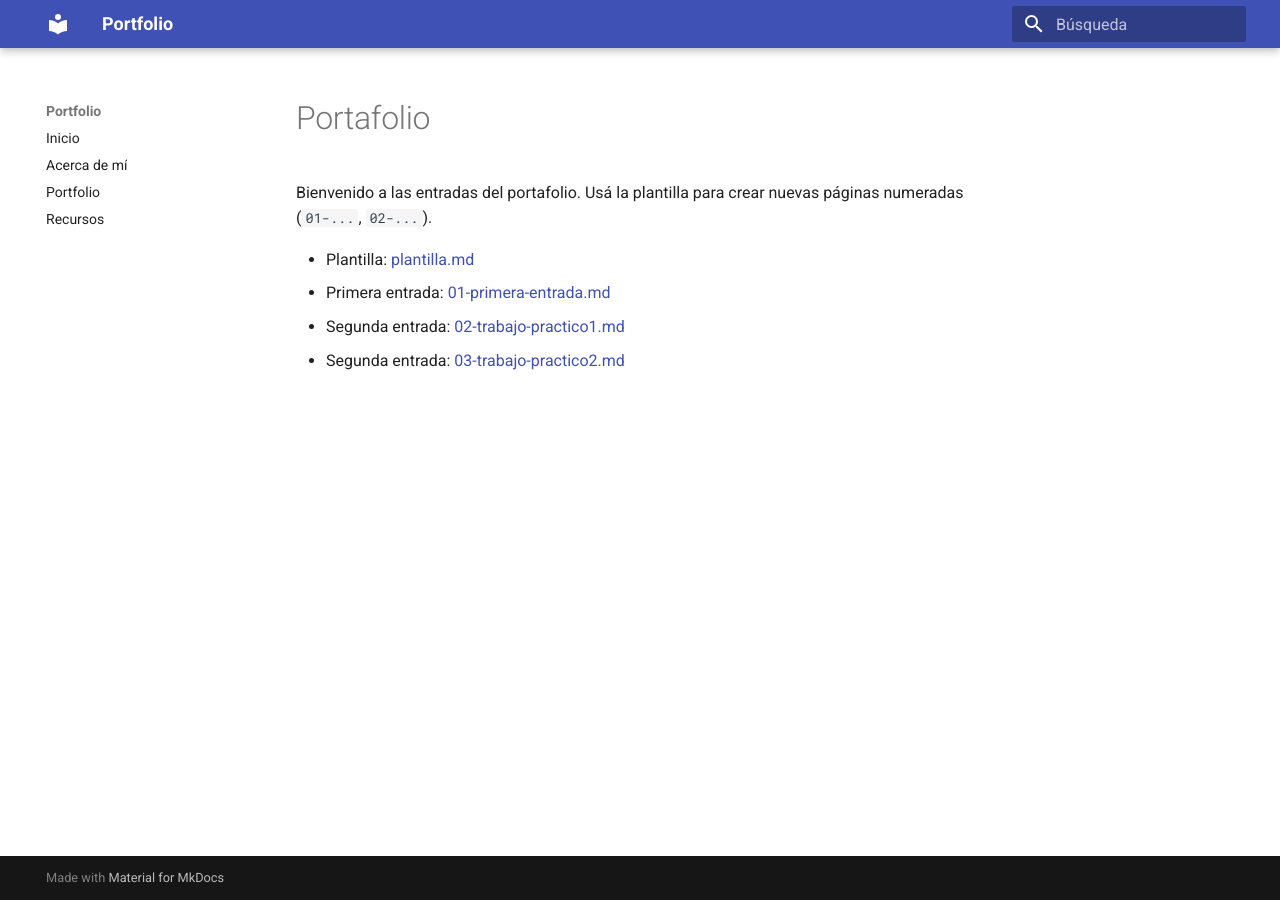
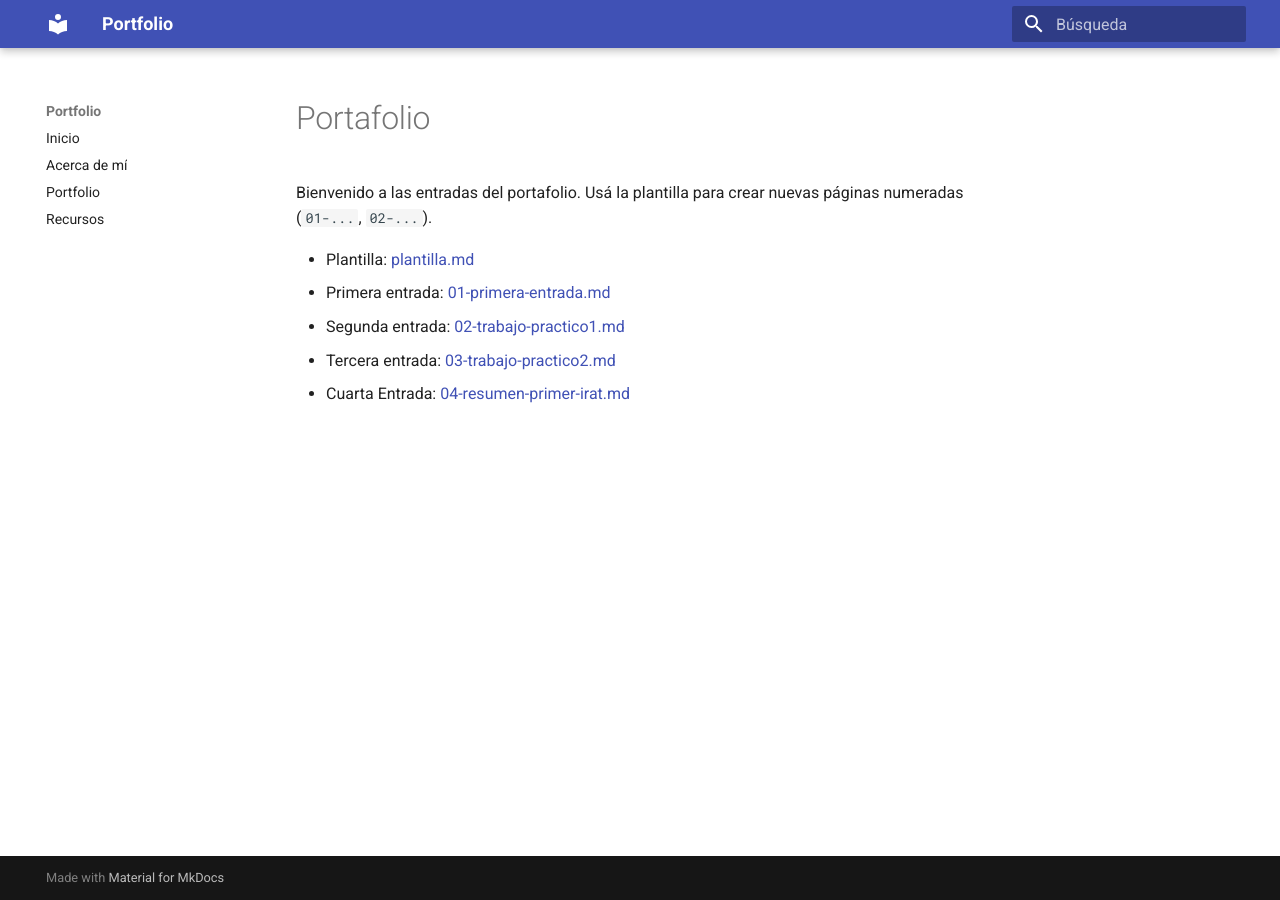
Before and after one commit to Joseignlave1/ia-portfolio-jose-ign-lave, an MkDocs documentation site: the page built from docs/portfolio/index.md, in a window 1280 px wide. Built offline with MkDocs 1.6.1 and Material for MkDocs 9.7.7, drawn with Linux system fonts in a browser that asks for light colours.

Commit message:
Add the resume of the IRAT to the portfolio index.md

```diff
--- a/docs/portfolio/index.md
+++ b/docs/portfolio/index.md
@@ -11,4 +11,5 @@ Bienvenido a las entradas del portafolio. Usá la plantilla para crear nuevas p
 - Plantilla: [plantilla.md](plantilla.md)
 - Primera entrada: [01-primera-entrada.md](01-primera-entrada.md)
 - Segunda entrada: [02-trabajo-practico1.md](02-trabajo-practico1.md)
-- Segunda entrada: [03-trabajo-practico2.md](03-trabajo-practico2.md)
+- Tercera entrada: [03-trabajo-practico2.md](03-trabajo-practico2.md)
+- Cuarta Entrada: [04-resumen-primer-irat.md](04-resumen-primer-irat.md)
```
